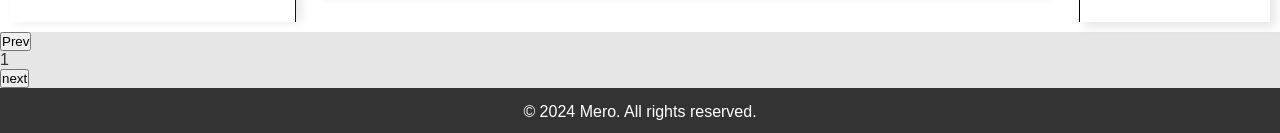
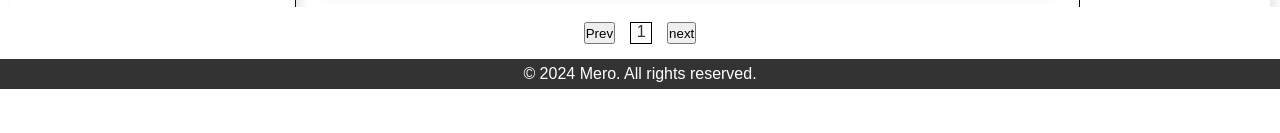
Before and after one commit to Timalsinarabin/Mero, a plain HTML site: page index.html in a window 1280 px wide. Shown: the part 1026-1159 px from the top of the page. After the commit the page ends 1115 px from the top, so only its background shows below. Drawn offline with Linux system fonts and the light colour scheme.

Commit message:
added css for prev current and next

```diff
--- a/style.css
+++ b/style.css
@@ -3,9 +3,11 @@
     padding: 0;
 }
 body{
+    display: flex;
+    flex-direction: column;
     min-height: 100vh;
     font-family: Arial, sans-serif;
-    background-color: #e6e6e6;
+    background-color: #ffffff;
     color: #333;
 }
 header{
@@ -48,6 +50,7 @@ header .menu ul input:focus{
     outline: none;
 }
 .main{
+    flex: 1;
     background-color: #FFFFFF;
     display: grid;
     grid-template-columns: 3fr 8fr 2fr;
@@ -92,11 +95,14 @@ header .menu ul input:focus{
     margin-top: 5px;
 }
 footer{
+    display: flex;
+    height: 30px;
+    width: 100%;
     background-color: #333;
     color: white;
-    text-align: center;
-    padding: 15px;
-    position: relative;
+    justify-content: center;
+    align-items: center;
+    margin-top: auto;
     bottom: 0;
 }
 
@@ -118,6 +124,20 @@ footer{
 .card-locate{
     font-size: clamp(10px, 2vw, 12px);
     margin: 15px;
+}
+.pagenav{
+    margin-top: -25px;
+    padding: 15px;
+    background-color: #ffffff;
+    display: flex;
+    gap: 15px;
+    justify-content: center;
+}
+.pagenav .curr{
+    width: 20px;
+    height: 20px;
+    border: 1px solid black;
+    text-align: center;
 }
 @media (max-width:900px){
     .main{
```
